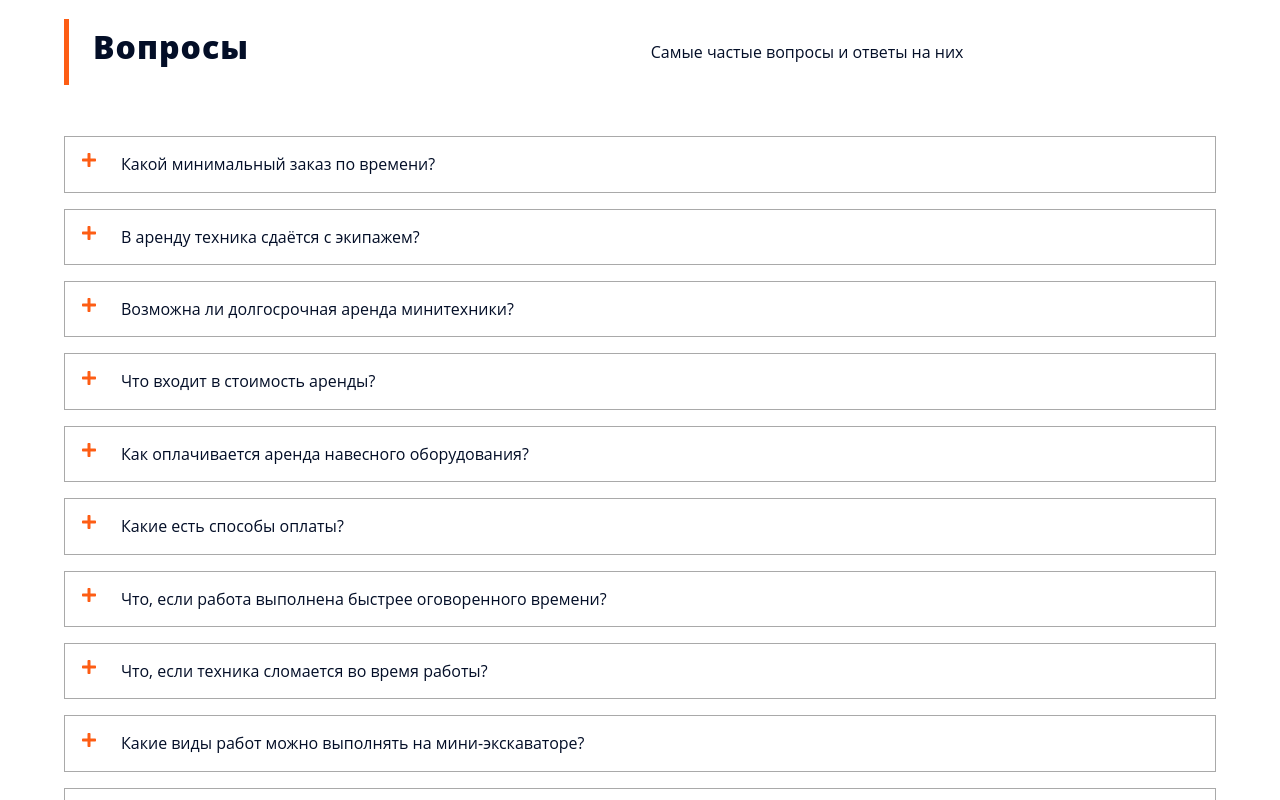
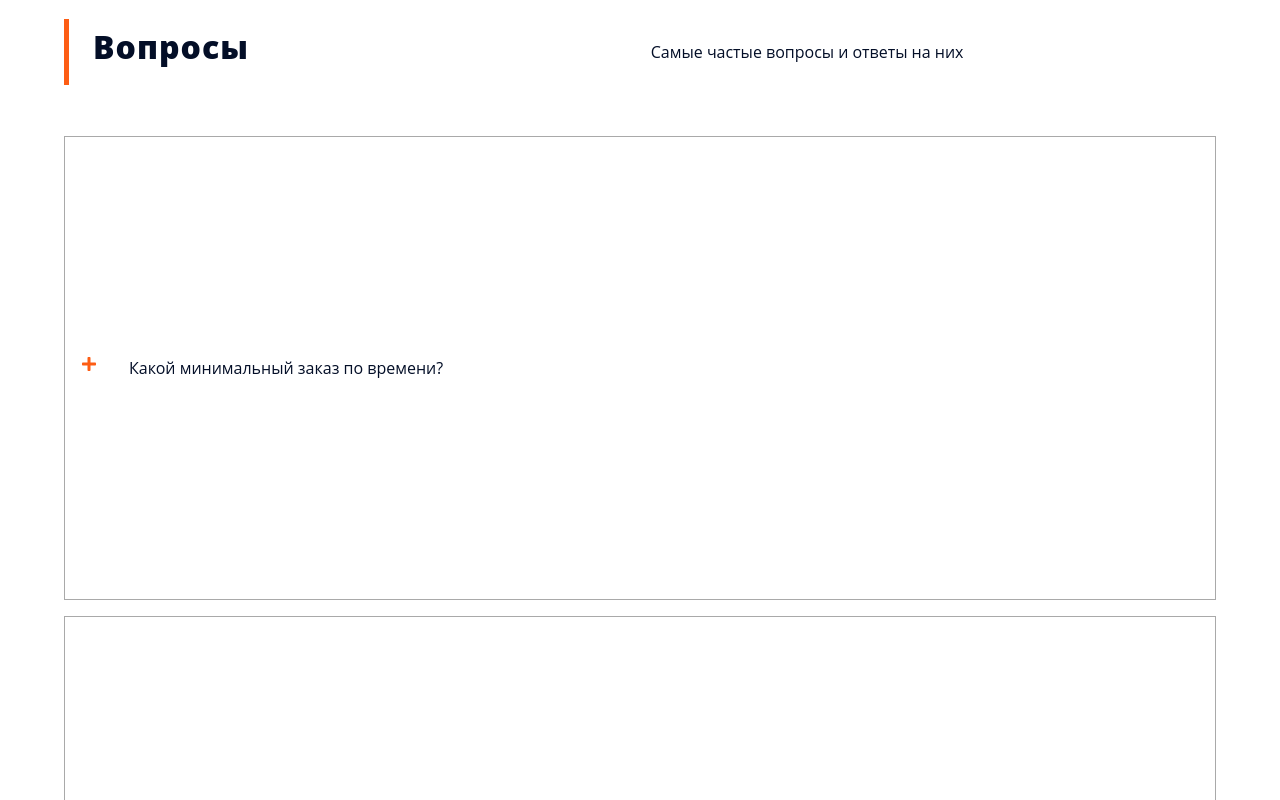
Before and after one commit to TanyaDanilovich/miniarenda_styled, a React (Vite) app: page / in a window 1280 px wide. Shown: the part 5740-6540 px from the top of the page. Built offline with nearby package versions, Linux system fonts and the light colour scheme.

Commit message:
fix questions dropdown

```diff
--- a/src/shared/styled/S_DropdownText.ts
+++ b/src/shared/styled/S_DropdownText.ts
@@ -1,8 +1,6 @@
 import styled from 'styled-components';
 import {plainTransition} from '../../app/styles/mixins.ts';
 
-
-// padding: 0 1rem 0 3.5rem;
 
 export const S_DropdownText = styled.div<{
     $maxHeight: string,
@@ -10,11 +8,12 @@ export const S_DropdownText = styled.div<{
     $padding?: string
 }>`
   margin: 0;
-  padding: ${({$padding}) => $padding || '0'};
+
   overflow: scroll;
 
-  p{
+  p {
     ${plainTransition()}
+    padding: ${({$padding}) => $padding || '0'};
     max-height: ${({$maxHeight}) => $maxHeight};
     height: ${({$height}) => $height};
   }
--- a/src/widgets/questions/Question.tsx
+++ b/src/widgets/questions/Question.tsx
@@ -1,19 +1,22 @@
 import React from 'react';
 import styled from 'styled-components';
+import {getResponsiveSize} from '../../shared/utils/getResponsiveSize.ts';
+import {BASE} from '../../shared/constants/constants.ts';
 
 
 export const Question = ({text}: { text: string }) => {
 
 
     return (
-        <S_QuestionText itemProp="name">
+        <S_QuestionText itemProp = "name">
             {text}
         </S_QuestionText>)
 }
 
 
 export const S_QuestionText = styled.p<{}>`
-  padding: 1rem;
+  padding: ${getResponsiveSize(BASE / 2, BASE * 22)};
+  padding-left: 1.5rem;
   cursor: pointer;
   flex-grow: 1;
 `
--- a/src/widgets/questions/QuestionDropdownText.tsx
+++ b/src/widgets/questions/QuestionDropdownText.tsx
@@ -8,10 +8,10 @@ export const QuestionDropdownText = ({text, isOpen, schemaOrg, textSchemaOrg}: P
 
     const maxHeight = isOpen ? "24rem" : "0";
     const height = isOpen ? "100%" : "0"
-
+    const padding = isOpen ? "1rem 1rem 1rem 3.5rem" : "0 1rem 0 3.5rem";
 
     return (
-        <S_QuestionDropdownText $maxHeight = {maxHeight} $height = {height}>
+        <S_QuestionDropdownText $maxHeight = {maxHeight} $height = {height} $padding = {padding}>
             <p {...textSchemaOrg}>
                 {text}
             </p>
```
